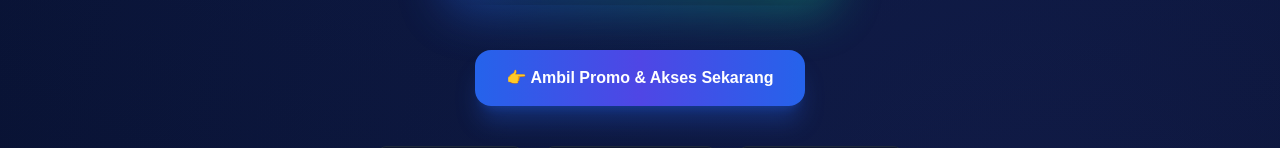
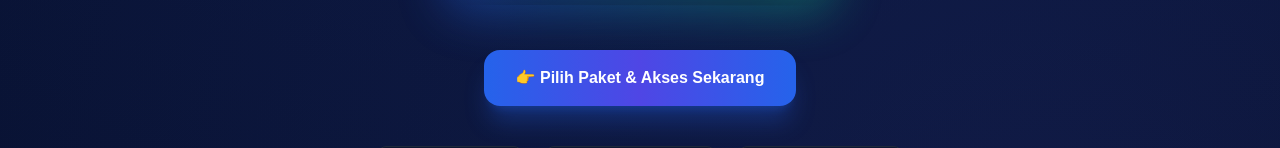
Before and after one commit to samsulramdani56-droid/TernakCuan-RenderSmartCard, a plain HTML site: page index.html in a window 1280 px wide. Shown: the part 736-884 px from the top of the page. Drawn offline with nearby package versions, Linux system fonts and the light colour scheme.

Commit message:
Update index.html

```diff
--- a/index.html
+++ b/index.html
@@ -133,7 +133,7 @@
     <!-- Main Call To Action Button -->
     <div class="flex flex-col sm:flex-row justify-center items-center gap-4 mb-10">
       <a href="#pricing" class="w-full sm:w-auto bg-gradient-to-r from-blue-600 via-indigo-600 to-blue-600 hover:from-blue-500 hover:to-indigo-500 text-white font-extrabold px-8 py-4 rounded-2xl text-base shadow-xl shadow-blue-600/30 transition-all transform hover:-translate-y-0.5 flex items-center justify-center gap-2">
-        <span>👉 Ambil Promo & Akses Sekarang</span>
+        <span>👉 Pilih Paket & Akses Sekarang</span>
       </a>
     </div>
 
```
